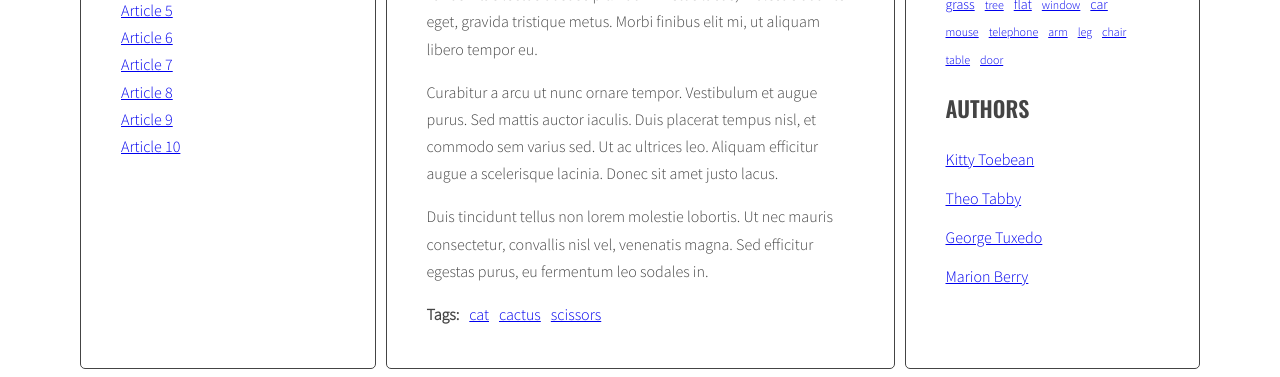
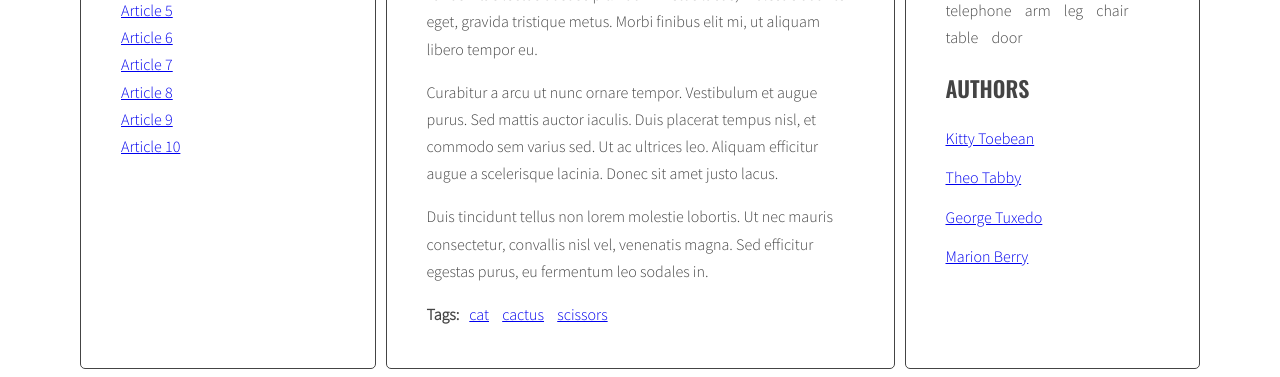
Before and after one commit to karolinabarnik/javascript-blog, a website: page index.html in a window 1280 px wide. Shown: the part 470-847 px from the top of the page. Drawn offline with nearby package versions, Linux system fonts and the light colour scheme.

Commit message:
Add handlebars

```diff
--- a/index.html
+++ b/index.html
@@ -243,9 +243,25 @@
     <script id="template-article-link" type="text/x-handlebars-template">
         <li><a href="#{{ id }}"><span>{{ title }}</span></a></li>
 </script>
+    <script id="template-tag-link" type="text/x-handlebars-template">
+        <li><a href="#tag- {{ tag }}">{{ tag }}</a></li>
+</script>
+
+    <script id="template-author-link" type="text/x-handlebars-template">
+        <p><a href="#author-{{ author }}"> {{ author }} </a></li>
+</script>
+    <script id="template-tag-cloud-link" type="text/x-handlebars-template">
+        {{#each tags}}
+            <li>{{ tag }}</li>
+        {{/each}}
+    </script>
+
+    <script id="template-author-cloud-link" type="text/x-handlebars-template">
+        {{#each authors}}
+            <li>{{ allAuthor }}</li>
+        {{/each}}
+    </script>
     <script src="https://cdnjs.cloudflare.com/ajax/libs/handlebars.js/4.1.0/handlebars.min.js"></script>
 
     <script src="js/script.js"></script>
-</body>
-
-</html>
+</body></html>
--- a/js/script.js
+++ b/js/script.js
@@ -1,8 +1,12 @@
 'use strict';
+
 const templates = {
-    articleLink: Handlebars.compile(document.querySelector('#template-article-link').innerHTML)
+    articleLink: Handlebars.compile(document.querySelector('#template-article-link').innerHTML),
+    tagLink: Handlebars.compile(document.querySelector('#template-tag-link').innerHTML),
+    authorLink: Handlebars.compile(document.querySelector('#template-author-link').innerHTML),
+    tagCloudLink: Handlebars.compile(document.querySelector('#template-tag-cloud-link').innerHTML),
+    authorCloudLink: Handlebars.compile(document.querySelector('#template-author-cloud-link').innerHTML),
 }
-
 const optArticleSelector = '.post',
     optTitleSelector = '.post-title',
     optTitleListSelector = '.titles',
@@ -65,7 +69,13 @@ function generateTitleLinks(customSelector = '') {
         const articleTitle = article.querySelector(optTitleSelector).innerHTML;
 
         /* create HTML of the link */
-        const linkHTML = '<li><a href="#' + articleId + '"><span>' + articleTitle + '</span></a></li>';
+        /* const linkHTML = '<li><a href="#' + articleId + '"><span>' + articleTitle + '</span></a></li>';*/
+
+        const linkHTMLData = {
+            id: articleId,
+            title: articleTitle
+        };
+        const linkHTML = templates.articleLink(linkHTMLData);
 
         /* insert link into titleList */
         titleList.insertAdjacentHTML('beforeend', linkHTML);
@@ -112,7 +122,12 @@ function generateTags() {
         for (let tag of articleTagsArray) {
 
             /* generate HTML of the link */
-            const linkHTML = '<li><a href="#tag-' + tag + '">' + tag + '</a></li>';
+            /*  const linkHTML = '<li><a href="#tag-' + tag + '">' + tag + '</a></li>';*/
+
+            const linkHTMLtag = {
+                tag: tag
+            };
+            const linkHTML = templates.tagLink(linkHTMLtag);
 
             /* add generated code to html variable */
 
@@ -138,7 +153,10 @@ function generateTags() {
     /* [NEW] create variable for all links HTML code */
     const tagsParams = calculateTagsParams(allTags);
     console.log('tagsParams:', tagsParams)
-    let allTagsHTML = '';
+    /* let allTagsHTML = '';*/
+    const allTagsData = {
+        tags: []
+    };
 
     /* [NEW] START LOOP: for each tag in allTags: */
     for (let tag in allTags) {
@@ -146,14 +164,23 @@ function generateTags() {
 
 
 
-        const tagLinkHTML = '<li><a href="#tag-' + tag + '" class="tag-size-' + calculateTagClass(allTags[tag], tagsParams) + '">' + tag + '</a></li>';
+        /*  const tagLinkHTML = '<li><a href="#tag-' + tag + '" class="tag-size-' + calculateTagClass(allTags[tag], tagsParams) + '">' + tag + '</a></li>';*/
 
-        allTagsHTML += tagLinkHTML;
+
+        /*allTagsHTML += tagLinkHTML;*/
+        allTagsData.tags.push({
+            tag: tag,
+            count: allTags[tag],
+            className: calculateTagClass(allTags[tag], tagsParams)
+        });
 
         /* [NEW] END LOOP: for each tag in allTags: */
     }
     /*[NEW] add HTML from allTagsHTML to tagList */
-    tagList.innerHTML = allTagsHTML;
+    /* tagList.innerHTML = allTagsHTML;*/
+
+    tagList.innerHTML = templates.tagCloudLink(allTagsData);
+
 }
 
 
@@ -252,9 +279,16 @@ function generateAuthors() {
 
         /* generate HTML of the link */
 
-        const linkHTML = '<p><a href="#author-' + articleAuthor + '">' + articleAuthor + '</a></li>';
+        /*const linkHTML = '<p><a href="#author-' + articleAuthor + '">' + articleAuthor + '</a></li>';*/
 
-        authorWrapper.insertAdjacentHTML('afterend', linkHTML);
+
+        const linkHTMLAuthor = {
+            author: articleAuthor
+        };
+        const linkHTML = templates.authorLink(linkHTMLAuthor);
+
+
+        authorWrapper.insertAdjacentHTML('afterEnd', linkHTML);
 
         /* [NEW] check if this link is NOT already in allAuthors */
         if (!allAuthors[articleAuthor]) {
@@ -273,7 +307,10 @@ function generateAuthors() {
     /* [NEW] create variable for all links HTML code */
     const tagsParams = calculateAuthorsParams(allAuthors);
     console.log('tagsParams:', tagsParams)
-    let allAuthorsHTML = '';
+    /*let allAuthorsHTML = '';*/
+    const allLinksData = {
+        articleAuthor: []
+    };
 
     /* [NEW] START LOOP: for each AUTHORS in allAuthors: */
     for (let articleAuthor in allAuthors) {
@@ -284,12 +321,18 @@ function generateAuthors() {
         const authorLinkHTML = '<li><a href="#author-' + articleAuthor + '">' + articleAuthor + ' (' + allAuthors[articleAuthor] + ')</a></li>';
         console.log('authorLinkHTML:', authorLinkHTML);
 
-        allAuthorsHTML += authorLinkHTML;
+        /*allAuthorsHTML += authorLinkHTML;*/
+
+        allLinksData.tags.push({
+            tag: articleAuthor,
+            count: allAuthors[articleAuthor],
+            className: calculateTagClass(allAuthors[articleAuthor], tagsParams)
+        });
 
         /* [NEW] END LOOP: for each author in allAuthor: */
     }
     /*[NEW] add HTML from allAuthorsHTML to authorList */
-    authorsList.innerHTML = allAuthorsHTML;
+    authorsList.innerHTML = templates.authorCloudLink(allLinksData);
 }
 
 generateAuthors();
```
